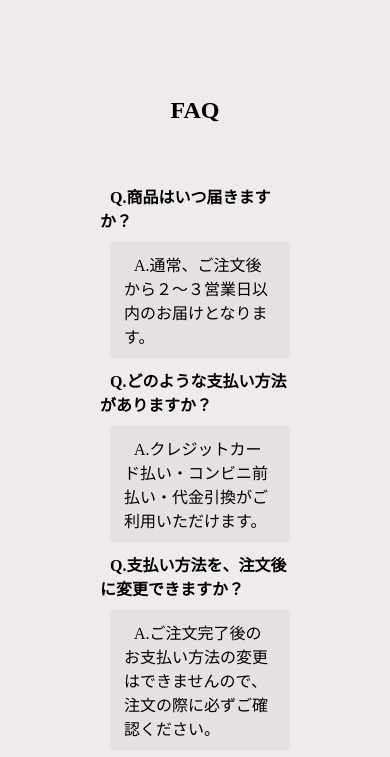
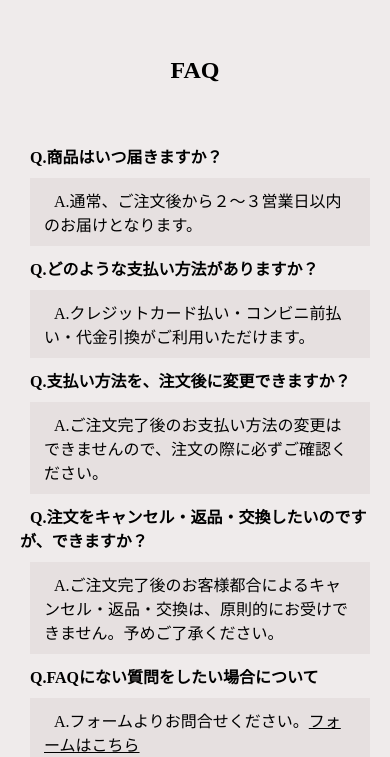
Before and after one commit to yukakosako/Vivacte, a plain HTML site: page faq.html in a window 390 px wide. Shown: the part 83-840 px from the top of the page. Drawn offline with nearby package versions, Linux system fonts and the light colour scheme; some packages are replaced by stand-ins of ours.

Commit message:
head部分修正・レスポンシブ時css

```diff
--- a/css/style.css
+++ b/css/style.css
@@ -689,4 +689,11 @@ footer {
     width: 100%;
     height: 400px;
   }
+
+  .contact-inner,
+  .company-inner,
+  .faq-inner,
+  .online-contaner {
+    padding: 60px 20px;
+  }
 }
--- a/faq.html
+++ b/faq.html
@@ -4,7 +4,7 @@
 <head>
   <meta charset="utf-8">
   <title>Vivacte</title>
-  <meta name="description" content="テキストテキストテキストテキストテキストテキストテキストテキスト">
+  <meta name="description" content="Vivanteはアクティブで自信に満ちた女性に活力を与えるジュエリーブランドです。">
   <meta name="viewport" content="width=device-width, initial-scale=1">
   <link rel="shortcut icon" href="./img/HatchfulExport-All/favicon.png">
   <link rel="stylesheet" href="https://unpkg.com/ress/dist/ress.min.css">
@@ -21,6 +21,7 @@
     <div class="header-container">
       <nav>
         <ul class="header-left-contact">
+          <li><a href="./index.html">Top</a></li>
           <li><a href="index.html#concept">Concept</a></li>
           <li><a href="index.html#lineup">Lineup</a></li>
           <li><a href="index.html#news">News</a></li>
```
Also changed, not shown: company.html (+2 -1 lines), contact.html (+2 -1 lines), index.html (+1 -1 lines), onlineshop.html (+1 -1 lines).
